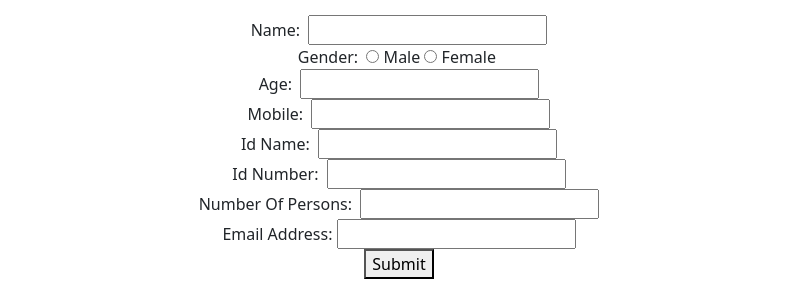
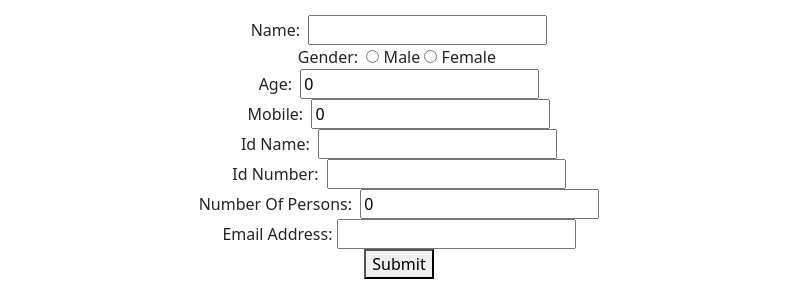
Before and after one commit to roysoumendu765/iitbhu_codefest_2024_haxplore, a React (Create React App) app: page / in a window 1280 px wide. Shown: the part 139-420 px from the top of the page, without its empty margins (241-1043 px from the left). Built offline with nearby package versions, Linux system fonts and the light colour scheme.

Commit message:
modified FormSection and added SweetAlert Component

```diff
--- a/src/components/FormSection.js
+++ b/src/components/FormSection.js
@@ -5,12 +5,12 @@ export default function FormSection() {
 
     const [name, setName] = useState('');
     const [gender, setGender] = useState('');
-    const [age, setAge] = useState();
+    const [age, setAge] = useState(0);
     const [email, setEmail] = useState('');
-    const [mobilenum, setMobileNum] = useState();
+    const [mobilenum, setMobileNum] = useState(0);
     const [idname, setIdname] = useState('');
     const [idnum, setIdNum] = useState('');
-    const [noOfPersons, setNoOfPersons] = useState();
+    const [noOfPersons, setNoOfPersons] = useState(0);
 
     const handlename = (e) => {
         setName(e.target.value);
@@ -58,11 +58,8 @@ export default function FormSection() {
         }
 
         console.log(data)
-        const headers = {
-            'Content-Type': 'application/json'
-        }
-        axios.post('http://localhost:8000/booking/book', {data}, {headers})
-        .then(res => console.log(res))
+        axios.post(`http://localhost:8000/booking/book`, data)
+        .then(res => alert(res.data.message))
         .catch(err => console.log(err))
     }
     return (
@@ -89,7 +86,7 @@ export default function FormSection() {
                     <input type="number" id="noOfPerson" value={noOfPersons} onChange={handlePersons}/><br />
                     <label htmlFor="email">Email Address:&nbsp;</label>
                     <input type="email" name="email" id="email" data-validate="email" value={email} onChange={handleEmail}/><br />
-                    <button type="submit" onSubmit={sendData}>Submit</button>
+                    <button type="submit" onClick={sendData}>Submit</button>
                 </form>
 
             </fieldset>
```
Also changed, not shown: src/components/SweetAlert.css (added), src/components/SweetAlert.js (added).
